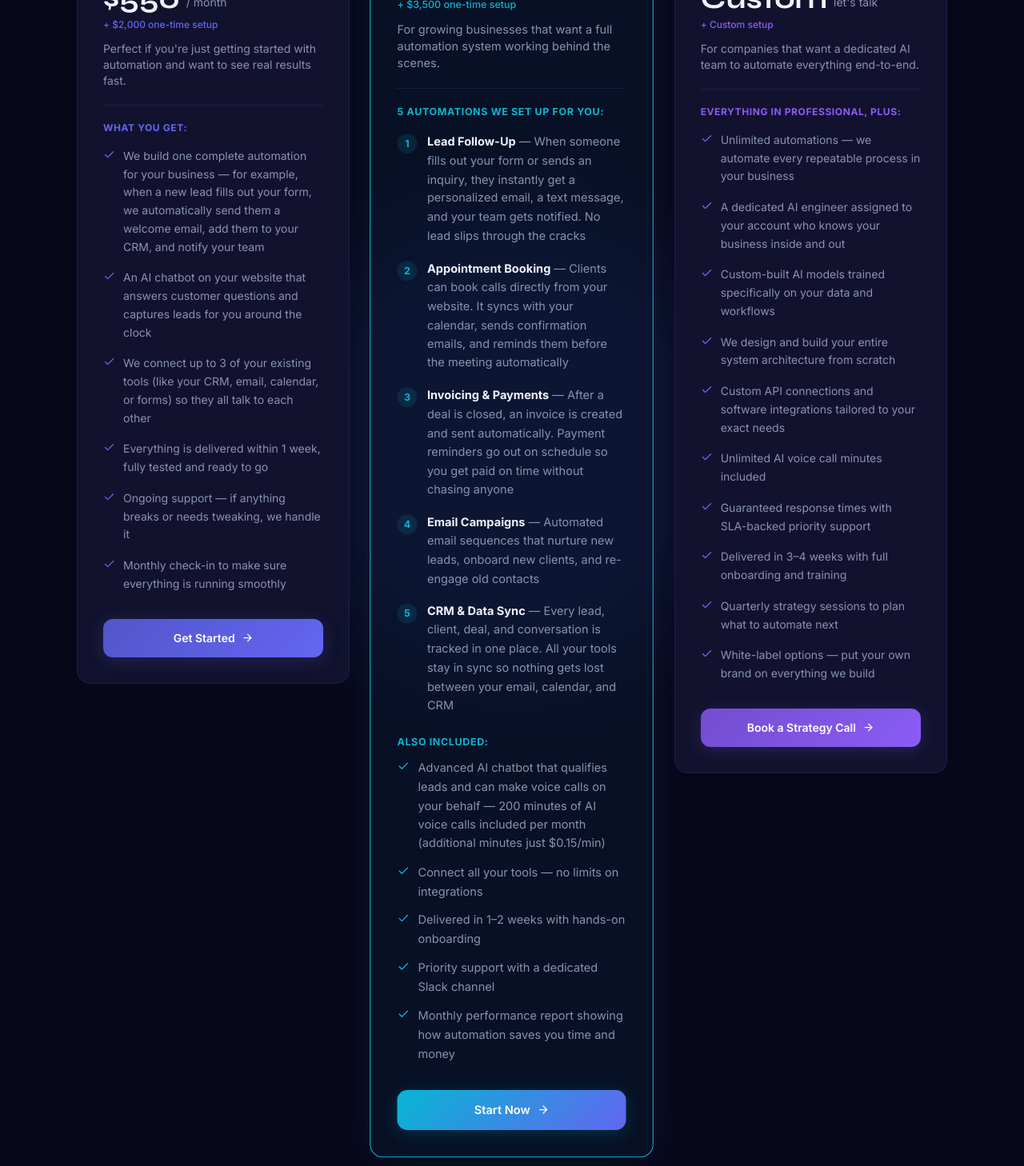
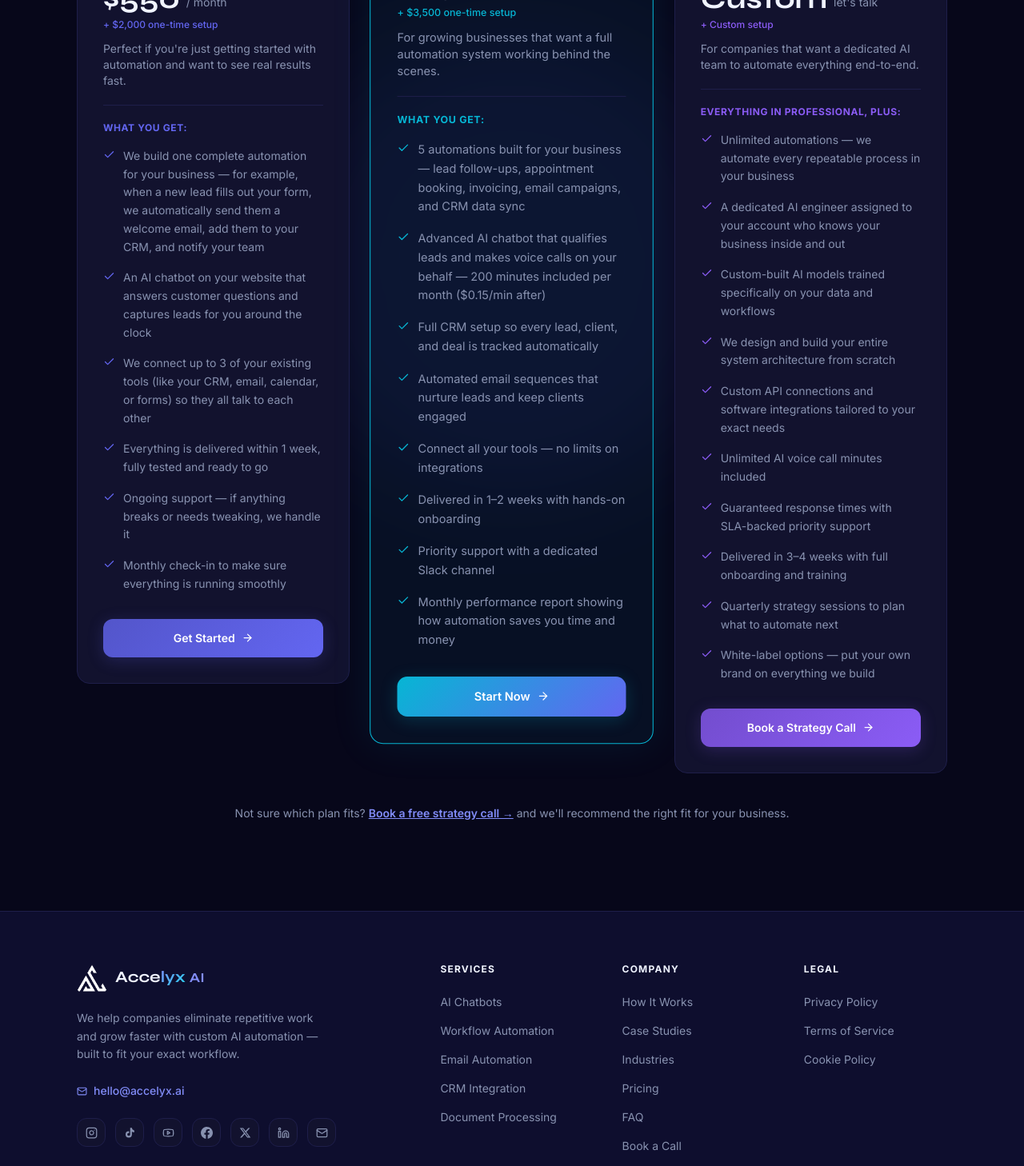
Before and after one commit to MirlanR/accelyx-website, a Next.js app: page /pricing in a window 1280 px wide. Shown: the part 560-2018 px from the top of the page at 80% size. Built offline with nearby package versions, Linux system fonts and the light colour scheme.

Commit message:
Move Pricing to /pricing page, simplify plans, add voice minutes, update fees

```diff
--- a/src/components/Pricing.tsx
+++ b/src/components/Pricing.tsx
@@ -32,16 +32,12 @@ const plans = [
     setup: "$3,500 one-time setup",
     tagline: "For growing businesses that want a full automation system working behind the scenes.",
     color: "#06b6d4",
-    heading: "5 automations we set up for you:",
-    numberedFeatures: [
-      "Lead Follow-Up — When someone fills out your form or sends an inquiry, they instantly get a personalized email, a text message, and your team gets notified. No lead slips through the cracks",
-      "Appointment Booking — Clients can book calls directly from your website. It syncs with your calendar, sends confirmation emails, and reminds them before the meeting automatically",
-      "Invoicing & Payments — After a deal is closed, an invoice is created and sent automatically. Payment reminders go out on schedule so you get paid on time without chasing anyone",
-      "Email Campaigns — Automated email sequences that nurture new leads, onboard new clients, and re-engage old contacts — all running in the background without you lifting a finger",
-      "CRM & Data Sync — Every lead, client, deal, and conversation is tracked in one place. All your tools stay in sync so nothing gets lost between your email, calendar, and CRM",
-    ],
-    extras: [
-      "Advanced AI chatbot that qualifies leads and can make voice calls on your behalf — 200 minutes of AI voice calls included per month (additional minutes just $0.15/min)",
+    heading: "What you get:",
+    features: [
+      "5 automations built for your business — lead follow-ups, appointment booking, invoicing, email campaigns, and CRM data sync",
+      "Advanced AI chatbot that qualifies leads and makes voice calls on your behalf — 200 minutes included per month ($0.15/min after)",
+      "Full CRM setup so every lead, client, and deal is tracked automatically",
+      "Automated email sequences that nurture leads and keep clients engaged",
       "Connect all your tools — no limits on integrations",
       "Delivered in 1–2 weeks with hands-on onboarding",
       "Priority support with a dedicated Slack channel",
@@ -112,7 +108,6 @@ export default function Pricing() {
         <div className="grid grid-cols-1 md:grid-cols-3 gap-6 lg:gap-8 items-start mb-10">
           {plans.map((plan) => {
             const Icon = plan.icon;
-            const p = plan as typeof plan & { numberedFeatures?: string[]; extras?: string[] };
             return (
               <div
                 key={plan.name}
@@ -180,63 +175,8 @@ export default function Pricing() {
                   {plan.heading}
                 </div>
 
-                {/* Numbered features (Professional) */}
-                {p.numberedFeatures && (
-                  <ol className="flex flex-col gap-4 mb-6 flex-1">
-                    {p.numberedFeatures.map((feature, i) => (
-                      <li
-                        key={i}
-                        className="flex items-start gap-3 text-sm leading-relaxed"
-                        style={{ color: "var(--muted)" }}
-                      >
-                        <span
-                          className="flex-shrink-0 w-6 h-6 rounded-full flex items-center justify-center text-xs font-bold mt-0.5"
-                          style={{ background: `${plan.color}20`, color: plan.color }}
-                        >
-                          {i + 1}
-                        </span>
-                        <span>
-                          <strong style={{ color: "var(--text)" }}>
-                            {feature.split(" — ")[0]}
-                          </strong>
-                          {" — "}
-                          {feature.split(" — ")[1]}
-                        </span>
-                      </li>
-                    ))}
-                  </ol>
-                )}
-
-                {/* Extras (Professional) */}
-                {p.extras && (
-                  <>
-                    <div
-                      className="text-xs font-bold uppercase tracking-wider mb-3"
-                      style={{ color: plan.color }}
-                    >
-                      Also included:
-                    </div>
-                    <ul className="flex flex-col gap-3 mb-8">
-                      {p.extras.map((extra) => (
-                        <li
-                          key={extra}
-                          className="flex items-start gap-2.5 text-sm leading-relaxed"
-                          style={{ color: "var(--muted)" }}
-                        >
-                          <Check
-                            size={15}
-                            className="flex-shrink-0 mt-0.5"
-                            style={{ color: plan.color }}
-                          />
-                          {extra}
-                        </li>
-                      ))}
-                    </ul>
-                  </>
-                )}
-
-                {/* Regular features (Starter & Premium) */}
-                {plan.features && !p.numberedFeatures && (
+                {/* Features */}
+                {plan.features && (
                   <ul className="flex flex-col gap-4 mb-8 flex-1">
                     {plan.features.map((feature) => (
                       <li
```
